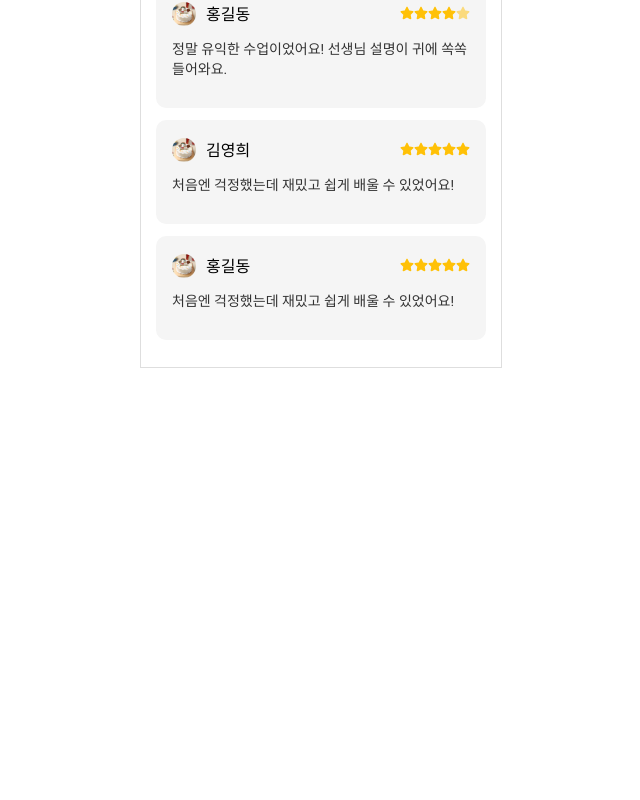
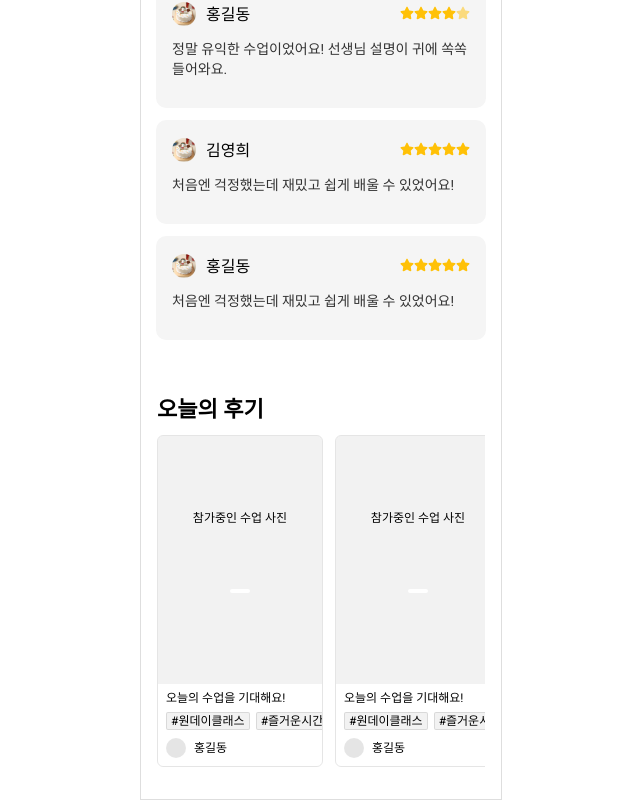
Before and after one commit to ehy0414/jju_9oorm_1_front, a React (Create React App) app: page /home in a window 1280 px wide. Shown: the part 1012-1812 px from the top of the page, without its empty margins (319-959 px from the left). Before the commit the page ends 1380 px from the top, so only its background shows below. Built offline with nearby package versions, Linux system fonts and the light colour scheme; no server answers; a web font is replaced by a local one.

Commit message:
design: 후기글 컴포넌트 추가

```diff
--- /dev/null
+++ b/src/modules/home/nowReview/ImageSection.jsx
@@ -0,0 +1,71 @@
+"use client";
+import * as React from "react";
+import styled from "styled-components";
+
+const Figure = styled.figure`
+  display: flex;
+  min-height: 164px;
+  width: 100%;
+  align-items: stretch;
+  overflow: hidden;
+  justify-content: start;
+  margin: 0;
+`;
+
+const ImageContainer = styled.div`
+  background-color: rgba(0, 0, 0, 0.05);
+  display: flex;
+  width: 100%;
+  padding: 76px 33px 8px;
+  flex-direction: column;
+  align-items: stretch;
+  height: 164px;
+  flex: 1;
+  flex-shrink: 1;
+  flex-basis: 0%;
+`;
+
+const Title = styled.h2`
+  color: rgba(0, 0, 0, 1);
+  font-size: 12px;
+  font-family: Roboto, -apple-system, Roboto, Helvetica, sans-serif;
+  font-weight: 400;
+  line-height: 1;
+  text-align: center;
+  margin: 0;
+`;
+
+const Pagination = styled.div`
+  align-self: center;
+  display: flex;
+  margin-top: 65px;
+  align-items: center;
+  gap: 4px;
+  justify-content: center;
+`;
+
+const PaginationDot = styled.div`
+  border-radius: 100px;
+  background-color: rgba(255, 255, 255, 1);
+  align-self: stretch;
+  display: flex;
+  min-height: 4px;
+  margin-top: auto;
+  margin-bottom: auto;
+  width: 20px;
+`;
+
+function ImageSection() {
+  return (
+    <Figure>
+      <ImageContainer>
+        <Title>참가중인 수업 사진</Title>
+        <Pagination>
+          <PaginationDot />
+        </Pagination>
+      </ImageContainer>
+    </Figure>
+  );
+}
+
+export default ImageSection;
--- /dev/null
+++ b/src/modules/home/nowReview/Post.jsx
@@ -0,0 +1,25 @@
+"use client";
+import * as React from "react";
+import styled from "styled-components";
+import ImageSection from "./ImageSection";
+import TextContent from "./TextContent";
+
+const PostArticle = styled.article`
+  border-radius: 6px;
+  border-color: rgba(0, 0, 0, 0.1);
+  border-style: solid;
+  border-width: 1px;
+  min-width: 164px;
+  overflow: hidden;
+`;
+
+function Post() {
+  return (
+    <PostArticle>
+      <ImageSection />
+      <TextContent />
+    </PostArticle>
+  );
+}
+
+export default Post;
--- /dev/null
+++ b/src/modules/home/nowReview/TagList.jsx
@@ -0,0 +1,41 @@
+"use client";
+import * as React from "react";
+import styled from "styled-components";
+
+const TagContainer = styled.ul`
+  display: flex;
+  margin: 8px 0 0;
+  width: 100%;
+  align-items: center;
+  gap: 6px;
+  overflow: hidden;
+  white-space: nowrap;
+  justify-content: start;
+  padding: 0;
+  list-style: none;
+`;
+
+const Tag = styled.li`
+  align-self: stretch;
+  border-radius: 2px;
+  background-color: rgba(0, 0, 0, 0.05);
+  border-color: rgba(0, 0, 0, 0.1);
+  border-style: solid;
+  border-width: 1px;
+  margin-top: auto;
+  margin-bottom: auto;
+  padding: 2px 4px;
+  gap: 2px;
+  overflow: hidden;
+`;
+
+function TagList() {
+  return (
+    <TagContainer>
+      <Tag>#원데이클래스</Tag>
+      <Tag>#즐거운시간</Tag>
+    </TagContainer>
+  );
+}
+
+export default TagList;
--- /dev/null
+++ b/src/modules/home/nowReview/TextContent.jsx
@@ -0,0 +1,33 @@
+"use client";
+import * as React from "react";
+import styled from "styled-components";
+import TagList from "./TagList";
+import UserAvatar from "./UserAvatar";
+
+const Container = styled.div`
+  width: 100%;
+  padding: 8px;
+  font-family: Roboto, -apple-system, Roboto, Helvetica, sans-serif;
+  font-size: 12px;
+  color: rgba(0, 0, 0, 1);
+  font-weight: 400;
+  line-height: 1;
+`;
+
+const Title = styled.h3`
+  margin: 0;
+  font-size: 12px;
+  font-weight: 400;
+`;
+
+function TextContent() {
+  return (
+    <Container>
+      <Title>오늘의 수업을 기대해요!</Title>
+      <TagList />
+      <UserAvatar />
+    </Container>
+  );
+}
+
+export default TextContent;
--- /dev/null
+++ b/src/modules/home/nowReview/UserAvatar.jsx
@@ -0,0 +1,46 @@
+"use client";
+import * as React from "react";
+import styled from "styled-components";
+
+const Container = styled.div`
+  display: flex;
+  margin-top: 8px;
+  width: 100%;
+  align-items: center;
+  gap: 8px;
+  font-weight: 500;
+  white-space: nowrap;
+  justify-content: start;
+`;
+
+const AvatarImage = styled.div`
+  border-radius: 20px;
+  background-color: rgba(0, 0, 0, 0.1);
+  align-self: stretch;
+  display: flex;
+  margin-top: auto;
+  margin-bottom: auto;
+  width: 20px;
+  flex-shrink: 0;
+  height: 20px;
+`;
+
+const Username = styled.span`
+  align-self: stretch;
+  margin-top: auto;
+  margin-bottom: auto;
+  flex: 1;
+  flex-shrink: 1;
+  flex-basis: 0%;
+`;
+
+function UserAvatar() {
+  return (
+    <Container>
+      <AvatarImage role="img" aria-label="User avatar" />
+      <Username>홍길동</Username>
+    </Container>
+  );
+}
+
+export default UserAvatar;
--- a/src/page/HomePage.jsx
+++ b/src/page/HomePage.jsx
@@ -7,6 +7,8 @@ import CategoryList from "../modules/home/category/CategoryList";
 import ClassList from "../modules/home/class/ClassList";
 import Footer from "../layout/footer/Footer";
 import { BestReviewSection } from "../modules/home/review/BestReviewSection";
+import TextContent from "../modules/home/nowReview/TextContent";
+import Post from "../modules/home/nowReview/Post";
 
 
 const SearchContainer = styled.main`
@@ -18,7 +20,41 @@ const SearchContainer = styled.main`
     overflow: hidden;
 `;
 
+const SectionWrapper = styled.div`
+  margin: 24px 16px;
+`;
+
+const SectionTitle = styled.h2`
+  font-size: 22px;
+  font-weight: 600;
+  margin-bottom: 12px;
+`;
+
+const PostScrollContainer = styled.div`
+  display: flex;
+  gap: 12px;
+  overflow-x: auto;
+  padding-bottom: 8px;
+
+  &::-webkit-scrollbar {
+    height: 6px;
+  }
+
+  &::-webkit-scrollbar-thumb {
+    background-color: rgba(0, 0, 0, 0.2);
+    border-radius: 3px;
+  }
+
+  &::-webkit-scrollbar-track {
+    background: transparent;
+  }
+`;
+
+
+
 function HomePage() {
+  const dummyPosts = [1, 2, 3, 4]; //더미데이터
+
   return (
     <SearchContainer>
       <Logo />
@@ -27,6 +63,16 @@ function HomePage() {
       <CategoryList/>
       <ClassList />
       <BestReviewSection />
+
+      <SectionWrapper>
+        <SectionTitle>오늘의 후기</SectionTitle>
+        <PostScrollContainer>
+          {dummyPosts.slice(0, 4).map((item, index) => (
+            <Post key={index} />
+          ))}
+        </PostScrollContainer>
+      </SectionWrapper>
+
       <Footer />
     </SearchContainer>
   );
```
